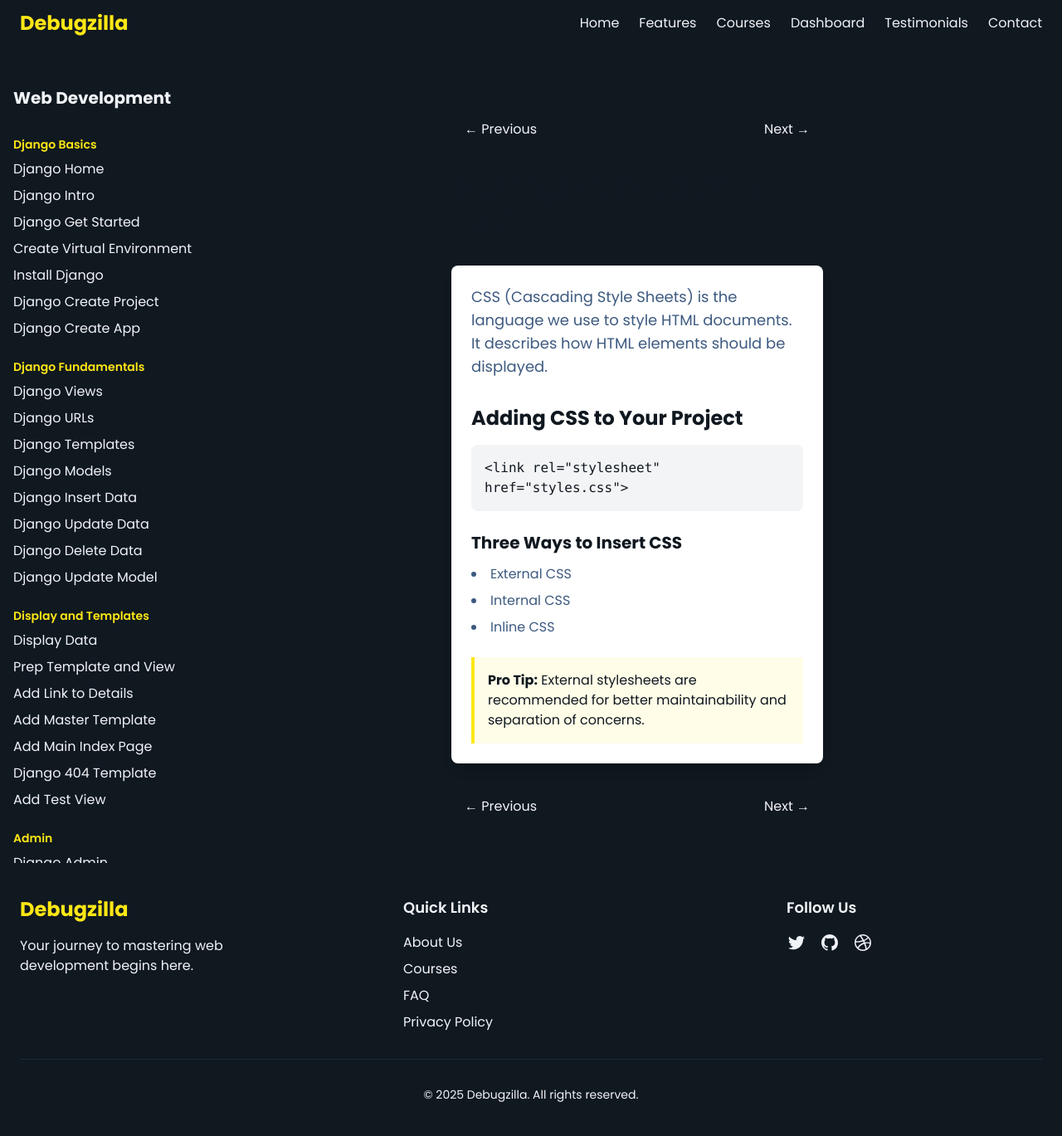
After one commit to umair-choudhary94/Debugzilla-winning, a Django app: page /django in a window 1280 px wide. The commit adds this page. Shown: the whole page at 83% size. Run offline with Django 5.2, Linux system fonts and the light colour scheme; some libraries are stand-ins or nearby versions.

Commit message:
added django base for its documentation

```diff
--- a/app/urls.py
+++ b/app/urls.py
@@ -12,5 +12,7 @@ urlpatterns = [
     path('web-basics-course/', views.web_basics_course, name='web_basics_course'),
     path('privacy-policy/', views.privacy_policy, name='privacy_policy'),
     path('terms-and-conditions/', views.terms_and_conditions, name='terms_and_conditions'),
+    path('django',views.django_doc)
+
 
 ]
--- a/app/views.py
+++ b/app/views.py
@@ -109,3 +109,7 @@ def web_basics_course(request):
     View function for the web basics course page.
     """
     return render(request, 'web-basics-course.html')
+
+
+def django_doc(request):
+    return render(request,'django/base.html')
--- a/templates/base.html
+++ b/templates/base.html
@@ -115,6 +115,16 @@
         .keyword { color: #569CD6; }
         .string { color: #CE9178; }
         .number { color: #B5CEA8; }
+    ::-webkit-scrollbar {
+            width: 7px;
+        }
+        ::-webkit-scrollbar-track {
+            background-color: #222;
+        }
+        ::-webkit-scrollbar-thumb {
+            background-color: #555;
+            border-radius: 5px;
+        }
     </style>
 </head>
 <body class="font-sans text-primary bg-primary">
--- /dev/null
+++ b/templates/django/base.html
@@ -0,0 +1,189 @@
+{% extends "base.html" %}
+{% block content %}
+    <div class="flex min-h-screen container mx-auto  mt-8">
+        <!-- Left Sidebar -->
+        <aside class="w-64 bg-primary text-light overflow-y-auto h-screen  ">
+            <div class="p-4">
+                <h3 class="text-xl font-bold text-light mb-8">Web Development</h3>
+
+                        <nav>
+                            <div class="mb-6">
+                                <h2 class="text-secondary mb-2 text-sm font-semibold">Django Basics</h2>
+                                <ul class="space-y-2">
+                                    <li><a href="#" class="text-light hover:text-secondary block">Django Home</a></li>
+                                    <li><a href="#" class="text-light hover:text-secondary block">Django Intro</a></li>
+                                    <li><a href="#" class="text-light hover:text-secondary block">Django Get Started</a></li>
+                                    <li><a href="#" class="text-light hover:text-secondary block">Create Virtual Environment</a></li>
+                                    <li><a href="#" class="text-light hover:text-secondary block">Install Django</a></li>
+                                    <li><a href="#" class="text-light hover:text-secondary block">Django Create Project</a></li>
+                                    <li><a href="#" class="text-light hover:text-secondary block">Django Create App</a></li>
+                                </ul>
+                            </div>
+                            <div class="mb-6">
+                                <h2 class="text-secondary mb-2 text-sm font-semibold">Django Fundamentals</h2>
+                                <ul class="space-y-2">
+                                    <li><a href="#" class="text-light hover:text-secondary block">Django Views</a></li>
+                                    <li><a href="#" class="text-light hover:text-secondary block">Django URLs</a></li>
+                                    <li><a href="#" class="text-light hover:text-secondary block">Django Templates</a></li>
+                                    <li><a href="#" class="text-light hover:text-secondary block">Django Models</a></li>
+                                    <li><a href="#" class="text-light hover:text-secondary block">Django Insert Data</a></li>
+                                    <li><a href="#" class="text-light hover:text-secondary block">Django Update Data</a></li>
+                                    <li><a href="#" class="text-light hover:text-secondary block">Django Delete Data</a></li>
+                                    <li><a href="#" class="text-light hover:text-secondary block">Django Update Model</a></li>
+                                </ul>
+                            </div>
+                            <div class="mb-6">
+                                <h2 class="text-secondary mb-2 text-sm font-semibold">Display and Templates</h2>
+                                <ul class="space-y-2">
+                                    <li><a href="#" class="text-light hover:text-secondary block">Display Data</a></li>
+                                    <li><a href="#" class="text-light hover:text-secondary block">Prep Template and View</a></li>
+                                    <li><a href="#" class="text-light hover:text-secondary block">Add Link to Details</a></li>
+                                    <li><a href="#" class="text-light hover:text-secondary block">Add Master Template</a></li>
+                                    <li><a href="#" class="text-light hover:text-secondary block">Add Main Index Page</a></li>
+                                    <li><a href="#" class="text-light hover:text-secondary block">Django 404 Template</a></li>
+                                    <li><a href="#" class="text-light hover:text-secondary block">Add Test View</a></li>
+                                </ul>
+                            </div>
+                            <div class="mb-6">
+                                <h2 class="text-secondary mb-2 text-sm font-semibold">Admin</h2>
+                                <ul class="space-y-2">
+                                    <li><a href="#" class="text-light hover:text-secondary block">Django Admin</a></li>
+                                    <li><a href="#" class="text-light hover:text-secondary block">Create User</a></li>
+                                    <li><a href="#" class="text-light hover:text-secondary block">Include Models</a></li>
+                                    <li><a href="#" class="text-light hover:text-secondary block">Set List Display</a></li>
+                                    <li><a href="#" class="text-light hover:text-secondary block">Update Members</a></li>
+                                    <li><a href="#" class="text-light hover:text-secondary block">Add Members</a></li>
+                                    <li><a href="#" class="text-light hover:text-secondary block">Delete Members</a></li>
+                                </ul>
+                            </div>
+                            <div class="mb-6">
+                                <h2 class="text-secondary mb-2 text-sm font-semibold">Django Syntax</h2>
+                                <ul class="space-y-2">
+                                    <li><a href="#" class="text-light hover:text-secondary block">Django Variables</a></li>
+                                    <li><a href="#" class="text-light hover:text-secondary block">Django Tags</a></li>
+                                    <li><a href="#" class="text-light hover:text-secondary block">Django If Else</a></li>
+                                    <li><a href="#" class="text-light hover:text-secondary block">Django For Loop</a></li>
+                                    <li><a href="#" class="text-light hover:text-secondary block">Django Comment</a></li>
+                                    <li><a href="#" class="text-light hover:text-secondary block">Django Include</a></li>
+                                </ul>
+                            </div>
+                            <div class="mb-6">
+                                <h2 class="text-secondary mb-2 text-sm font-semibold">QuerySets</h2>
+                                <ul class="space-y-2">
+                                    <li><a href="#" class="text-light hover:text-secondary block">QuerySet Introduction</a></li>
+                                    <li><a href="#" class="text-light hover:text-secondary block">QuerySet Get</a></li>
+                                    <li><a href="#" class="text-light hover:text-secondary block">QuerySet Filter</a></li>
+                                    <li><a href="#" class="text-light hover:text-secondary block">QuerySet Order By</a></li>
+                                </ul>
+                            </div>
+                            <div class="mb-6">
+                                <h2 class="text-secondary mb-2 text-sm font-semibold">Static Files</h2>
+                                <ul class="space-y-2">
+                                    <li><a href="#" class="text-light hover:text-secondary block">Add Static Files</a></li>
+                                    <li><a href="#" class="text-light hover:text-secondary block">Install WhiteNoise</a></li>
+                                    <li><a href="#" class="text-light hover:text-secondary block">Collect Static Files</a></li>
+                                    <li><a href="#" class="text-light hover:text-secondary block">Add Global Static Files</a></li>
+                                    <li><a href="#" class="text-light hover:text-secondary block">Add Styles to the Project</a></li>
+                                </ul>
+                            </div>
+                            <div class="mb-6">
+                                <h2 class="text-secondary mb-2 text-sm font-semibold">PostgreSQL</h2>
+                                <ul class="space-y-2">
+                                    <li><a href="#" class="text-light hover:text-secondary block">PostgreSQL Intro</a></li>
+                                    <li><a href="#" class="text-light hover:text-secondary block">Create AWS Account</a></li>
+                                    <li><a href="#" class="text-light hover:text-secondary block">Create Database in RDS</a></li>
+                                    <li><a href="#" class="text-light hover:text-secondary block">Connect to Database</a></li>
+                                    <li><a href="#" class="text-light hover:text-secondary block">Add Members</a></li>
+                                </ul>
+                            </div>
+                            <div class="mb-6">
+                                <h2 class="text-secondary mb-2 text-sm font-semibold">Deploy Django</h2>
+                                <ul class="space-y-2">
+                                    <li><a href="#" class="text-light hover:text-secondary block">Elastic Beanstalk (EB)</a></li>
+                                    <li><a href="#" class="text-light hover:text-secondary block">Create requirements.txt</a></li>
+                                    <li><a href="#" class="text-light hover:text-secondary block">Create django.config</a></li>
+                                    <li><a href="#" class="text-light hover:text-secondary block">Create .zip File</a></li>
+                                    <li><a href="#" class="text-light hover:text-secondary block">Deploy with EB</a></li>
+                                    <li><a href="#" class="text-light hover:text-secondary block">Update Project</a></li>
+                                </ul>
+                            </div>
+                            <div class="mb-6">
+                                <h2 class="text-secondary mb-2 text-sm font-semibold">More Django</h2>
+                                <ul class="space-y-2">
+                                    <li><a href="#" class="text-light hover:text-secondary block">Add Slug Field</a></li>
+                                    <li><a href="#" class="text-light hover:text-secondary block">Add Bootstrap 5</a></li>
+                                </ul>
+                            </div>
+                            <div class="mb-6">
+                                <h2 class="text-secondary mb-2 text-sm font-semibold">Django References</h2>
+                                <ul class="space-y-2">
+                                    <li><a href="#" class="text-light hover:text-secondary block">Template Tag Reference</a></li>
+                                    <li><a href="#" class="text-light hover:text-secondary block">Filter Reference</a></li>
+                                    <li><a href="#" class="text-light hover:text-secondary block">Field lookups Reference</a></li>
+                                </ul>
+                            </div>
+                            <div class="mb-6">
+                                <h2 class="text-secondary mb-2 text-sm font-semibold">Django Exercises</h2>
+                                <ul class="space-y-2">
+                                    <li><a href="#" class="text-light hover:text-secondary block">Django Compiler</a></li>
+                                    <li><a href="#" class="text-light hover:text-secondary block">Django Exercises</a></li>
+                                    <li><a href="#" class="text-light hover:text-secondary block">Django Quiz</a></li>
+                                    <li><a href="#" class="text-light hover:text-secondary block">Django Syllabus</a></li>
+                                    <li><a href="#" class="text-light hover:text-secondary block">Django Study Plan</a></li>
+                                    <li><a href="#" class="text-light hover:text-secondary block">Django Server</a></li>
+                                    <li><a href="#" class="text-light hover:text-secondary block">Django Certificate</a></li>
+                                </ul>
+                            </div>
+                        </nav>
+
+            </div>
+        </aside>
+
+        <!-- Main Content -->
+        <main class="flex-1 ml-64 mr-64 h-screen overflow-y-auto">
+            <div class="max-w-4xl mx-auto px-8 py-12">
+                <div class="flex justify-between items-center mb-8">
+                    <button class="bg-primary text-light px-4 py-2 rounded hover:bg-opacity-90">← Previous</button>
+                    <button class="bg-primary text-light px-4 py-2 rounded hover:bg-opacity-90">Next →</button>
+                </div>
+
+                <article class="prose max-w-none">
+                    <h1 class="text-4xl font-bold text-primary mb-8">Getting Started with CSS</h1>
+
+                    <div class="bg-white rounded-lg shadow-lg p-6 mb-8">
+                        <p class="text-lg text-accent mb-4">
+                            CSS (Cascading Style Sheets) is the language we use to style HTML documents. It describes how HTML elements should be displayed.
+                        </p>
+
+                        <h2 class="text-2xl font-bold text-primary mt-8 mb-4">Adding CSS to Your Project</h2>
+
+                        <div class="bg-gray-100 p-4 rounded-lg mb-6">
+                            <code class="text-primary">
+                                &lt;link rel="stylesheet" href="styles.css"&gt;
+                            </code>
+                        </div>
+
+                        <h3 class="text-xl font-bold text-primary mt-6 mb-3">Three Ways to Insert CSS</h3>
+                        <ul class="list-disc list-inside space-y-2 text-accent">
+                            <li>External CSS</li>
+                            <li>Internal CSS</li>
+                            <li>Inline CSS</li>
+                        </ul>
+
+                        <div class="bg-secondary bg-opacity-10 border-l-4 border-secondary p-4 mt-6">
+                            <p class="text-primary"><strong>Pro Tip:</strong> External stylesheets are recommended for better maintainability and separation of concerns.</p>
+                        </div>
+                    </div>
+                </article>
+
+                <div class="flex justify-between items-center mt-8">
+                    <button class="bg-primary text-light px-4 py-2 rounded hover:bg-opacity-90">← Previous</button>
+                    <button class="bg-primary text-light px-4 py-2 rounded hover:bg-opacity-90">Next →</button>
+                </div>
+            </div>
+        </main>
+
+
+    </div>
+
+{% endblock content %}
```
